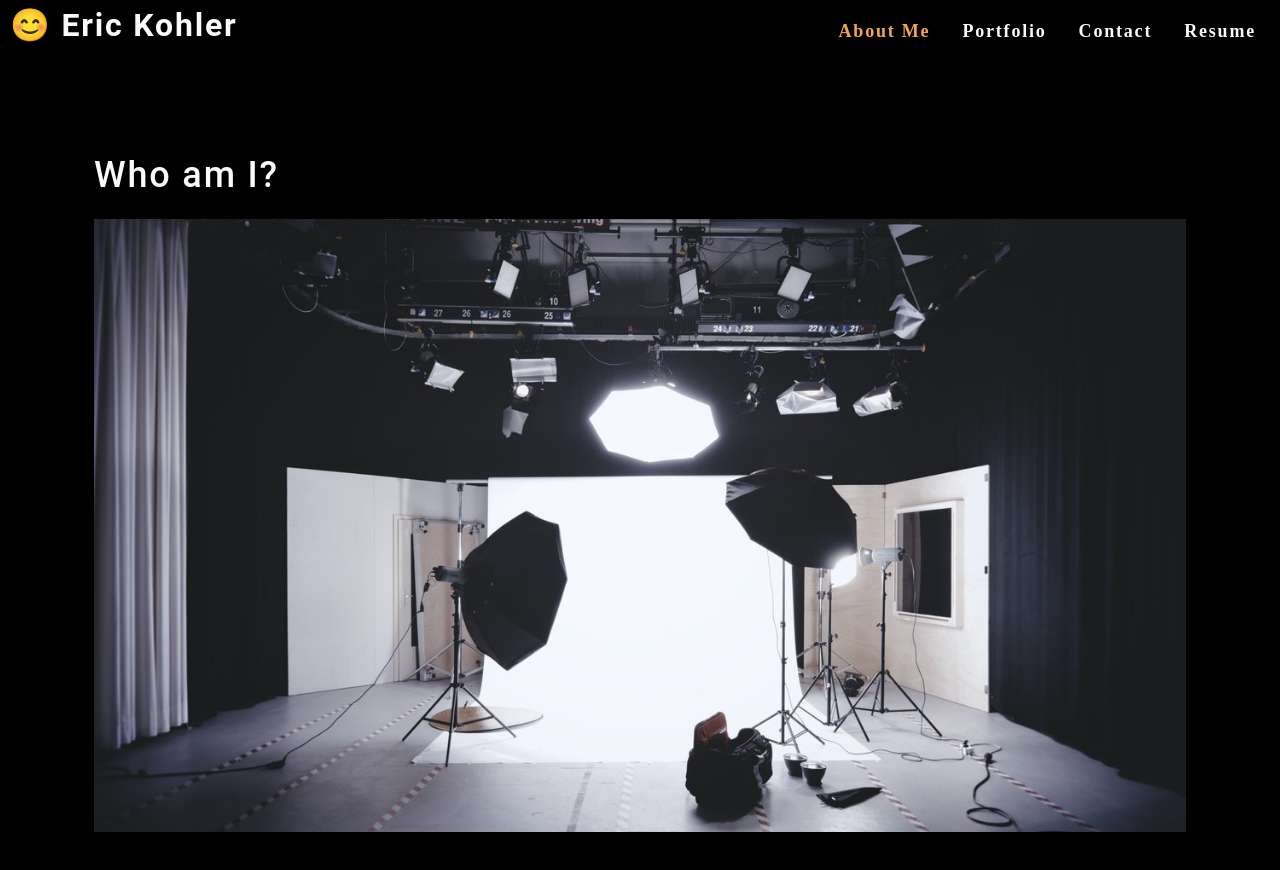
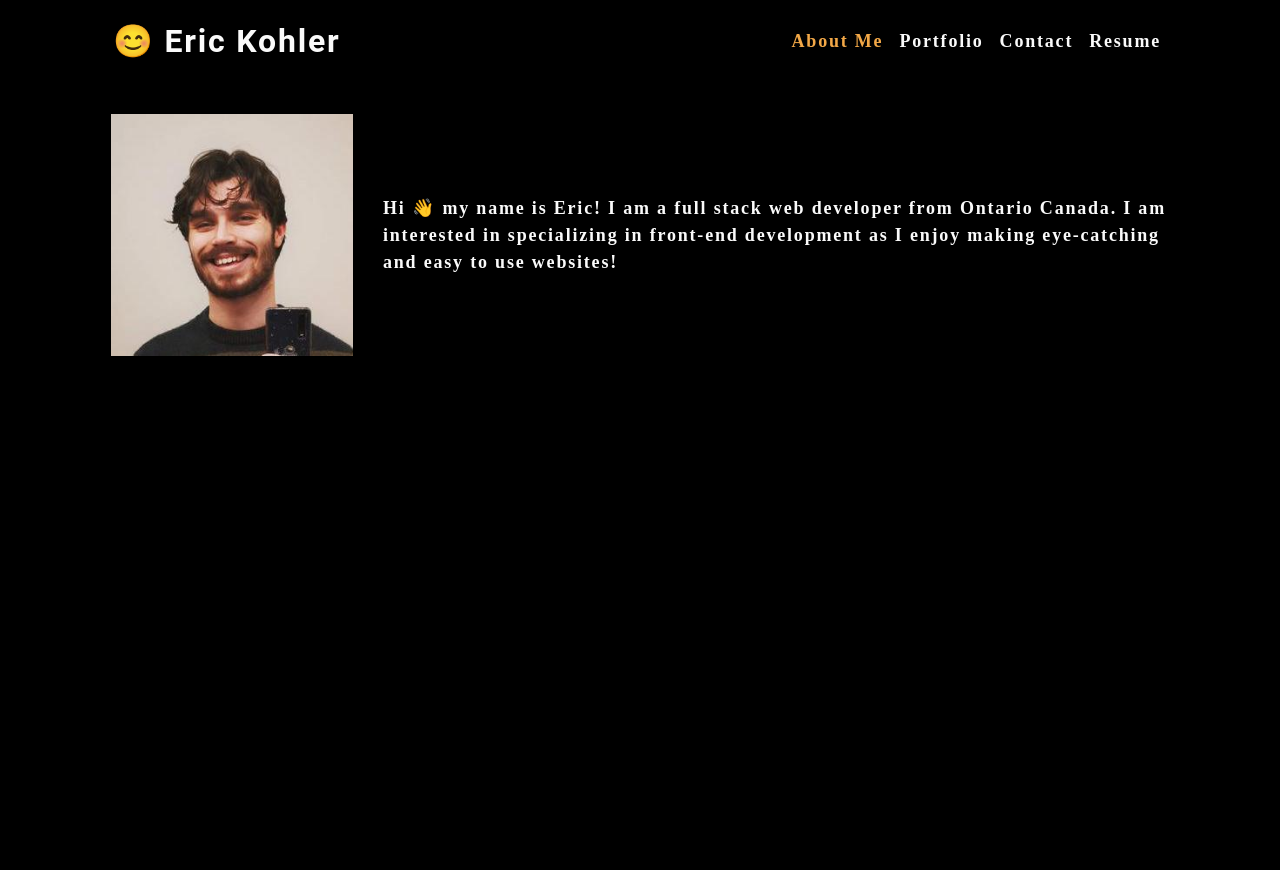
Before and after one commit to eikohler/Portfolio-V2, a React (Create React App) app: page / in a window 1280 px wide. Shown: the top 870 px of the page. After the commit the page ends 800 px from the top, so only its background shows below. Built offline with nearby package versions, Linux system fonts and the light colour scheme.

Commit message:
update about section

```diff
--- a/public/index.html
+++ b/public/index.html
@@ -9,6 +9,9 @@
       name="description"
       content="Web site created using create-react-app"
     />
+
+    <link rel="stylesheet" href="https://stackpath.bootstrapcdn.com/bootstrap/4.3.1/css/bootstrap.min.css"/>
+
     <link rel="apple-touch-icon" href="%PUBLIC_URL%/logo192.png" />
     <!--
       manifest.json provides metadata used when your web app is installed on a
--- a/src/App.jsx
+++ b/src/App.jsx
@@ -8,18 +8,18 @@ function App() {
   const [currentNav, setCurrentNav] = useState('about');
 
   return (
-    <div>
+    <>
       <Nav
         setCurrentNav={setCurrentNav}
         currentNav={currentNav}
       ></Nav>
-      <main>
+      <main className='container my-5'>
       {currentNav === 'about' && <About />}
       {currentNav === 'portfolio' && <PhotoList />}
       {currentNav === 'contact' && <ContactForm />}
       {currentNav === 'resume' && <About />}
       </main>
-    </div>
+    </>
   );
 }
 
--- a/src/components/About/index.jsx
+++ b/src/components/About/index.jsx
@@ -1,12 +1,18 @@
 import React from 'react';
-import coverImage from "../../assets/cover/cover-image.jpg";
+import coverImage from "../../assets/cover/profile_pic.jpg";
 
 function About() {
   return (
-    <section className="my-5">
-        <h1 id="about">Who am I?</h1>
-        <img src={coverImage} className="my-2" style={{ width: "100%" }} alt="cover" />
-    </section>
+    <div>
+      <section className="row">
+        <div className="col-3">
+          <img src={coverImage} alt="profile pic" />
+        </div>
+        <div className='col-9 d-flex align-items-center'>
+          Hi 👋 my name is Eric! I am a full stack web developer from Ontario Canada. I am interested in specializing in front-end development as I enjoy making eye-catching and easy to use websites!
+        </div>
+      </section>
+    </div>
   );
 }
 
--- a/src/components/Nav/index.jsx
+++ b/src/components/Nav/index.jsx
@@ -7,14 +7,14 @@ function Nav(props) {
   } = props;
 
   return (
-    <header className="flex-row px-1 space-between">
+    <header className="container d-flex align-items-center my-3 space-between">
       <h2>
         <a data-testid="link" href="/">
           <span role="img" aria-label="camera"> 😊</span> Eric Kohler
         </a>
       </h2>
       <nav>
-        <ul className="flex-row">
+        <ul className="flex-row mb-0">
           <li className={`mx-2 ${currentNav === 'about' && `navActive`}`}>
             <span onClick={() => setCurrentNav('about')}>About Me</span>
           </li>
--- a/src/index.css
+++ b/src/index.css
@@ -1,8 +1,4 @@
-main {
-	margin: 0 auto;
-	max-width: 90%;
-  padding: 50px 30px;
-}
+
 :root {
   --primary: #8c54ff;
   --secondary: #F3A847;
```
Also changed, not shown: src/assets/cover/profile_pic.jpg (added).
